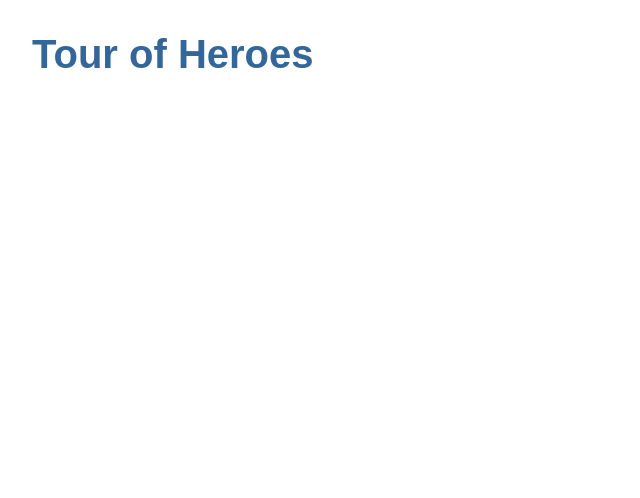
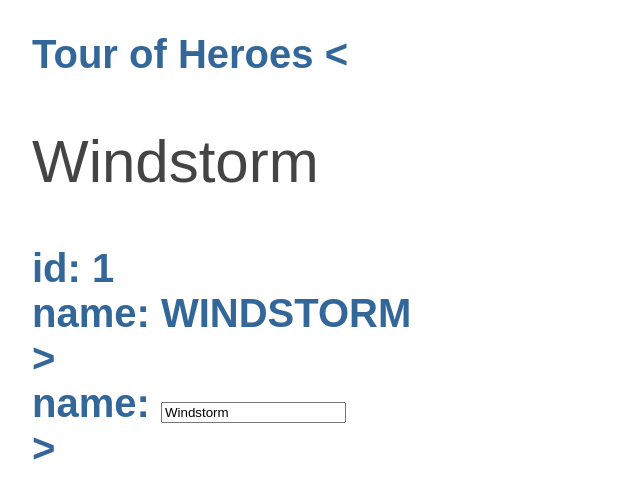
Before and after one commit to Alkari07/AngularTutorials, an Angular app: page / in a window 1280 px wide. Shown: the top 498 px of the page, without its empty margins (0-640 px from the left). Built offline with nearby package versions, Linux system fonts and the light colour scheme.

Commit message:
tutorial Part 3 completed

```diff
--- a/src/app/app.component.html
+++ b/src/app/app.component.html
@@ -1,5 +1,6 @@
 <div>
   <h1>
     {{title}}
+    <app-heroes></app-heroes>
   </h1>
 </div>
--- a/src/app/app.module.ts
+++ b/src/app/app.module.ts
@@ -1,14 +1,20 @@
 import { BrowserModule } from '@angular/platform-browser';
 import { NgModule } from '@angular/core';
+import {FormsModule} from '@angular/forms'; //<-- NgModel lives here
 
 import { AppComponent } from './app.component';
+import { HeroesComponent } from './heroes/heroes.component';
 
 @NgModule({
   declarations: [
-    AppComponent
+    AppComponent,
+    HeroesComponent //Angular CLI auto declared the component in App module when the component was generated
+    //Every component must be declared in exactly one NgModule
   ],
   imports: [
-    BrowserModule
+    BrowserModule,
+    //also need to add it to the imports array here so the external module object gets imported
+    FormsModule
   ],
   providers: [],
   bootstrap: [AppComponent]
--- /dev/null
+++ b/src/app/hero.ts
@@ -0,0 +1,4 @@
+export class Hero {
+    id: number;
+    name: string;
+}
--- /dev/null
+++ b/src/app/heroes/heroes.component.html
@@ -0,0 +1,10 @@
+<<h2>{{hero.name}}</h2>
+<div><span>id: </span>{{hero.id}}</div>
+<!--| is a formatter, an interpolation binding -->
+<div><span>name: </span>{{hero.name | uppercase}}</div>>
+
+<div>
+  <label>name:
+    <input [(ngModel)]="hero.name" placeholder="name">
+  </label>
+</div>>
--- /dev/null
+++ b/src/app/heroes/heroes.component.ts
@@ -0,0 +1,23 @@
+import { Component, OnInit } from '@angular/core';
+import {Hero} from '../hero';
+
+@Component({
+  //this is the component css selector
+  selector: 'app-heroes',
+  //location of the template file (html)
+  templateUrl: './heroes.component.html',
+  //the location of the private css styles
+  styleUrls: ['./heroes.component.css']
+})
+export class HeroesComponent implements OnInit {
+  hero : Hero = {
+    id: 1,
+    name: 'Windstorm'
+  }
+
+  constructor() { }
+
+  ngOnInit() {
+  }
+
+}
```
Also changed, not shown: src/app/app.component.ts (line endings or trailing spaces), src/app/heroes/heroes.component.css (added), 1 other file (tests, documents, lock files or other folders).
